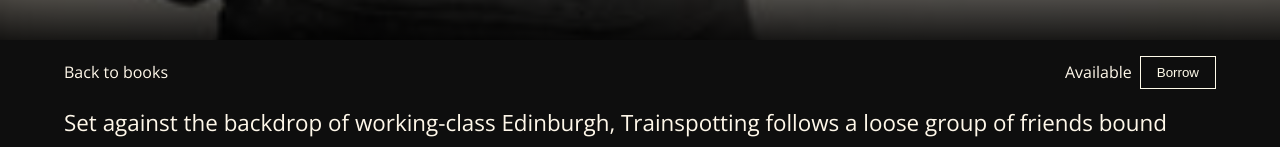
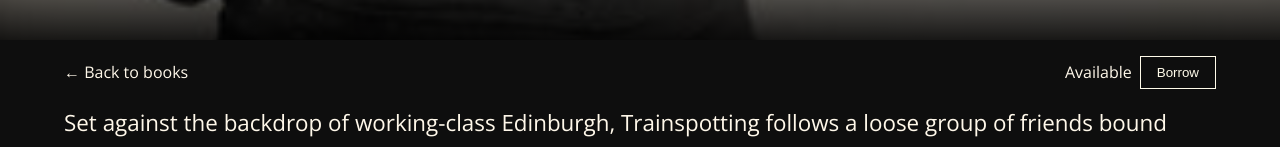
Before and after one commit to enjoythedivision/library-fullstack, a React (Vite) app in the folder frontend/: page /books/1 in a window 1280 px wide. Shown: the part 350-497 px from the top of the page. Built offline with nearby package versions, Linux system fonts and the light colour scheme.

Commit message:
Update back navigation link to include arrow for better UX

```diff
--- a/frontend/src/pages/BookDetails.jsx
+++ b/frontend/src/pages/BookDetails.jsx
@@ -23,7 +23,7 @@
       </div>
       <div className="bookNav">
         <div className="bookLeft">
-          <Link to="/">Back to books</Link>
+          <Link to="/">← Back to books</Link>
         </div>
 
         <div className="bookRight">
```
